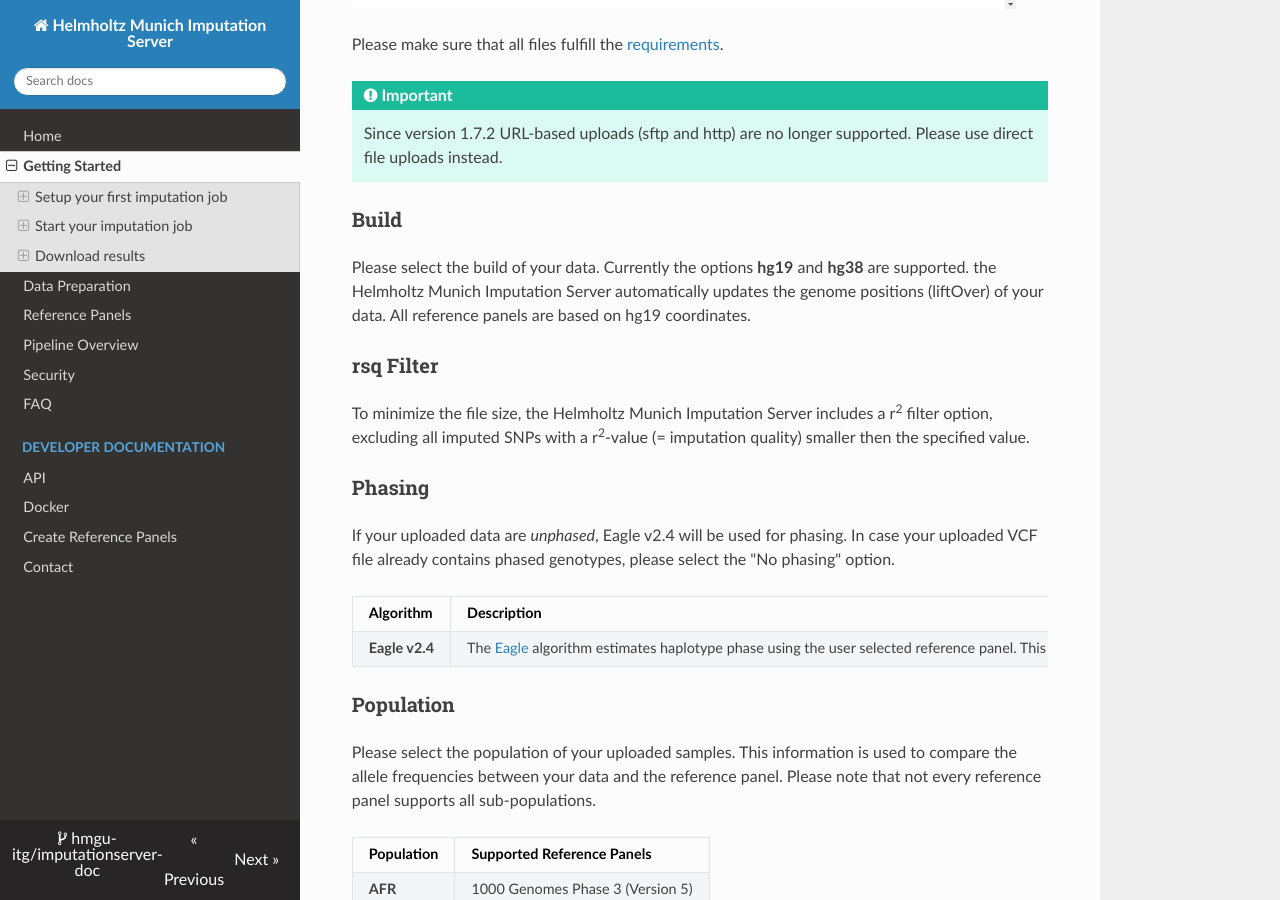
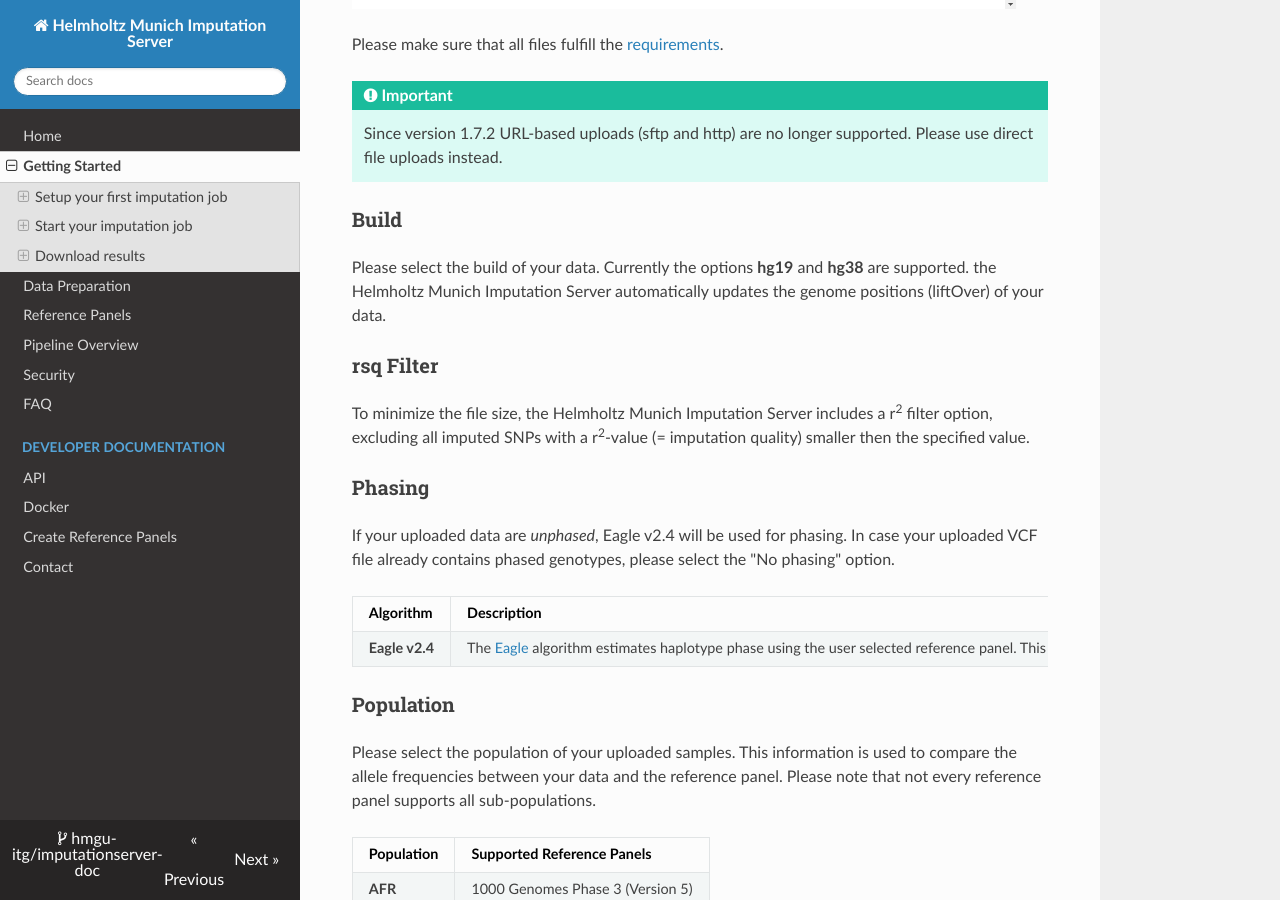
Before and after one commit to hmgu-itg/imputationserver-doc, an MkDocs documentation site: the page built from docs/getting-started.md, in a window 1280 px wide and 900 px high, scrolled down 2831 px. Built offline with MkDocs 1.6.1, drawn with Linux system fonts in a browser that asks for light colours; nearby versions of some CDN libraries.

Commit message:
Update getting-started.md

```diff
--- a/docs/getting-started.md
+++ b/docs/getting-started.md
@@ -41,7 +41,7 @@ Please make sure that all files fulfill the [requirements](./prepare-your-data.m
     Since version 1.7.2 URL-based uploads (sftp and http) are no longer supported. Please use direct file uploads instead.
 
 ### Build
-Please select the build of your data. Currently the options **hg19** and **hg38** are supported. the Helmholtz Munich Imputation Server automatically updates the genome positions (liftOver) of your data. All reference panels  are based on hg19 coordinates.
+Please select the build of your data. Currently the options **hg19** and **hg38** are supported. the Helmholtz Munich Imputation Server automatically updates the genome positions (liftOver) of your data.
 
 ### rsq Filter
 To minimize the file size, the Helmholtz Munich Imputation Server includes a r<sup>2</sup> filter option, excluding all imputed SNPs with a r<sup>2</sup>-value (= imputation quality) smaller then the specified value.
```
Also changed, not shown: other parts of docs/getting-started.md (+1 -1 lines).
